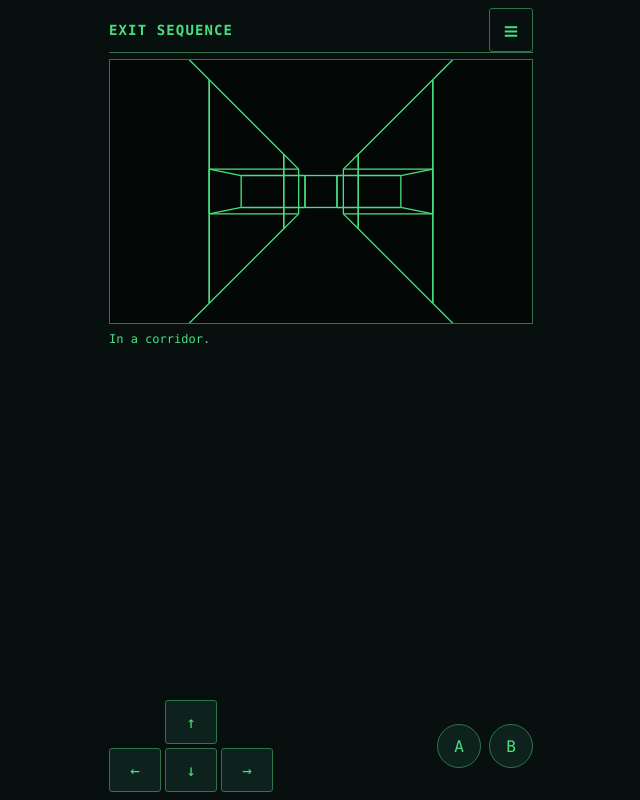
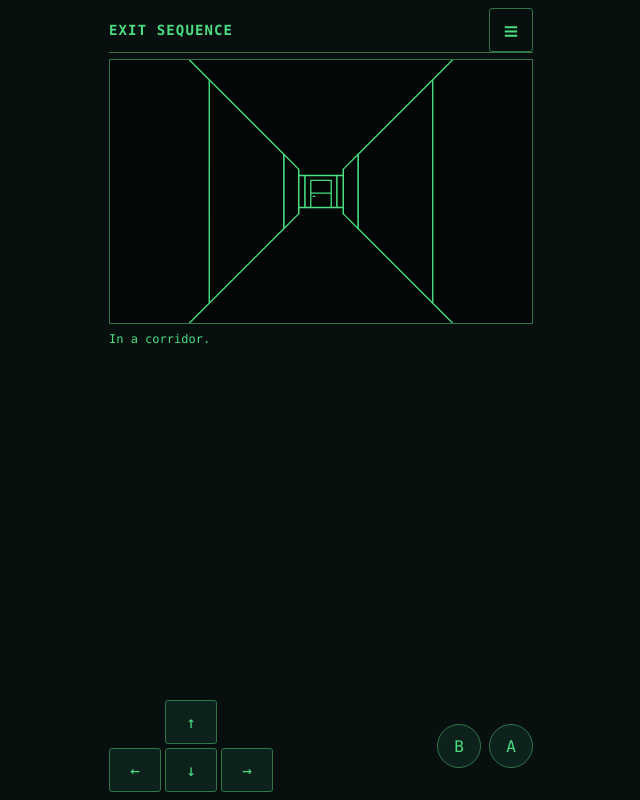
Before and after one commit to ak-sekine/exit-sequence, a website built with Vite: page index.html in a window 1280 px wide. Shown: the whole page, without its empty margins (319-959 px from the left). Built offline with nearby package versions, Linux system fonts and the light colour scheme.

Commit message:
Fix dungeon occlusion and add boundary door traversal

```diff
--- a/src/dungeon.ts
+++ b/src/dungeon.ts
@@ -1,17 +1,34 @@
 export type DungeonMap = readonly string[]
-export const DUNGEON_MAP: DungeonMap = Object.freeze(['#####', '  #  ', '  #  ', '  #  '])
+export const DUNGEON_MAP: DungeonMap = Object.freeze(['  #  ', '#####', '  #  ', '  #  ', '  #  '])
 export type Facing = 0 | 1 | 2 | 3
 export type Player = Readonly<{ x: number; y: number; facing: Facing }>
+export type Cell = Readonly<{ x: number; y: number }>
+export type Door = Readonly<{ from: Cell; to: Cell }>
+export const DOORS: readonly Door[] = Object.freeze([{ from: { x: 2, y: 1 }, to: { x: 2, y: 0 } }])
 export type Direction = 'up' | 'left' | 'right' | 'down'
-export const INITIAL_PLAYER: Player = Object.freeze({ x: 2, y: 3, facing: 0 })
+export const INITIAL_PLAYER: Player = Object.freeze({ x: 2, y: 4, facing: 0 })
 export const VECTORS = [{ x: 0, y: -1 }, { x: 1, y: 0 }, { x: 0, y: 1 }, { x: -1, y: 0 }] as const
 export const isFloor = (map: DungeonMap, x: number, y: number) => map[y]?.[x] === '#'
-export function move(map: DungeonMap, player: Player, direction: Direction) {
+const sameCell = (a: Cell, b: Cell) => a.x === b.x && a.y === b.y
+export function doorBetween(doors: readonly Door[], a: Cell, b: Cell): Door | undefined {
+  return doors.find(d => (sameCell(d.from, a) && sameCell(d.to, b)) || (sameCell(d.to, a) && sameCell(d.from, b)))
+}
+function ahead(player: Player): Cell {
+  const vector = VECTORS[player.facing]
+  return { x: player.x + vector.x, y: player.y + vector.y }
+}
+export function move(map: DungeonMap, player: Player, direction: Direction, doors: readonly Door[] = map === DUNGEON_MAP ? DOORS : []) {
   if (direction !== 'up') {
     const turn = { left: 3, right: 1, down: 2 }[direction]
     return { player: { ...player, facing: (player.facing + turn) % 4 as Facing }, message: direction }
   }
-  const vector = VECTORS[player.facing]
-  const x = player.x + vector.x, y = player.y + vector.y
-  return isFloor(map, x, y) ? { player: { ...player, x, y }, message: 'moved' as const } : { player, message: 'blocked' as const }
+  const target = ahead(player)
+  return isFloor(map, target.x, target.y) && !doorBetween(doors, player, target)
+    ? { player: { ...player, ...target }, message: 'moved' as const }
+    : { player, message: 'blocked' as const }
 }
+export function passDoor(map: DungeonMap, player: Player, doors: readonly Door[] = map === DUNGEON_MAP ? DOORS : []) {
+  const target = ahead(player), door = doorBetween(doors, player, target)
+  if (!door || !isFloor(map, player.x, player.y) || !isFloor(map, target.x, target.y)) return null
+  return { player: { ...player, ...target }, message: sameCell(target, door.to) ? 'enteredRoom' as const : 'returnedCorridor' as const }
+}
--- a/src/i18n.ts
+++ b/src/i18n.ts
@@ -4,6 +4,8 @@ export const messages = {
   menu: text('言語メニュー', 'Language menu'),
   dungeon: text('3Dダンジョン', '3D dungeon'), log: text('ログ', 'Log'),
   ready: text('通路にいる。', 'In a corridor.'),
+  enteredRoom: text('扉を開けて部屋に入った。', 'Opened the door and entered the room.'),
+  returnedCorridor: text('扉を開けて通路に戻った。', 'Opened the door and returned to the corridor.'),
   moved: text('前進した。', 'Moved forward.'),
   blocked: text('これ以上進めない。', 'Cannot go further.'),
   left: text('左を向いた。', 'Turned left.'), right: text('右を向いた。', 'Turned right.'),
--- a/src/main.ts
+++ b/src/main.ts
@@ -1,5 +1,5 @@
 import './style.css'
-import { DUNGEON_MAP, INITIAL_PLAYER, move } from './dungeon.ts'
+import { DUNGEON_MAP, INITIAL_PLAYER, move, passDoor } from './dungeon.ts'
 import type { Direction, Player } from './dungeon.ts'
 import { renderDungeon } from './renderer.ts'
 import { initialLanguage, t } from './i18n.ts'
@@ -17,7 +17,7 @@ app.innerHTML = `<main class="terminal">
   <section class="dungeon" role="img"></section>
   <section class="log" role="log" aria-live="polite" aria-relevant="additions" tabindex="0"></section>
   <div class="controls"><div class="directions"><button data-direction="up">↑</button><button data-direction="left">←</button><button data-direction="down">↓</button><button data-direction="right">→</button></div>
-  <div class="actions"><button data-action="a">A</button><button data-action="b">B</button></div></div>
+  <div class="actions"><button data-action="b">B</button><button data-action="a">A</button></div></div>
 </main>`
 function element<T extends HTMLElement>(selector: string) { return app.querySelector<T>(selector)! }
 const dungeon = element('.dungeon'), log = element('.log')
@@ -48,7 +48,13 @@ function act(direction: Direction) {
   closeMenu(); render(); appendLog(result.message)
 }
 for (const button of app.querySelectorAll<HTMLButtonElement>('[data-direction]')) button.addEventListener('click', () => act(button.dataset.direction as Direction))
-// A/B are enabled native buttons with deliberately no game action.
+element('[data-action="a"]').addEventListener('click', () => {
+  const result = passDoor(DUNGEON_MAP, player)
+  if (!result) return
+  player = result.player; logs.push(result.message)
+  closeMenu(); render(); appendLog(result.message)
+})
+// B remains an enabled native button with no game action.
 menuButton.addEventListener('click', () => { menuOpen = !menuOpen; renderMenu() })
 for (const button of menu.querySelectorAll<HTMLButtonElement>('button')) button.addEventListener('click', () => {
   language = button.dataset.language as Language
--- a/src/renderer.ts
+++ b/src/renderer.ts
@@ -1,44 +1,90 @@
-import { isFloor, VECTORS } from './dungeon.ts'
-import type { DungeonMap, Player } from './dungeon.ts'
+import { DUNGEON_MAP, DOORS, doorBetween, isFloor, VECTORS } from './dungeon.ts'
+import type { Door, DungeonMap, Player } from './dungeon.ts'
 
-// Project the visible straight corridor; stop at its first blocking wall.
-export function renderDungeon(map: DungeonMap, player: Player): string {
-  const forward = VECTORS[player.facing], right = VECTORS[(player.facing + 1) % 4]!
-  const lines: string[] = []
-  const project = (x: number, y: number, z: number) => [160 + 85 * x / z, 100 + 85 * y / z]
-  function line(x1: number, y1: number, z1: number, x2: number, y2: number, z2: number) {
-    const a = project(x1, y1, z1), b = project(x2, y2, z2)
-    lines.push(`<line x1="${a[0]}" y1="${a[1]}" x2="${b[0]}" y2="${b[1]}"/>`)
-  }
-  function wall(x1: number, z1: number, x2: number, z2: number) {
-    line(x1, -.5, z1, x2, -.5, z2); line(x1, .5, z1, x2, .5, z2)
-    line(x1, -.5, z1, x1, .5, z1); line(x2, -.5, z2, x2, .5, z2)
-  }
-  for (let depth = 0; depth < 4; depth++) {
-    const x = player.x + forward.x * depth, y = player.y + forward.y * depth
-    const near = Math.max(.1, depth - .5), far = depth + .5
-    for (const side of [-1, 1]) {
-      if (!isFloor(map, x + right.x * side, y + right.y * side)) {
-        lines.push(`<g data-wall="${side < 0 ? 'left' : 'right'}" data-depth="${depth}">`)
-        wall(side * .5, near, side * .5, far)
-      } else {
-        lines.push(`<g data-opening="${side < 0 ? 'left' : 'right'}" data-depth="${depth}">`)
-        let length = 1
-        while (length < 4 && isFloor(map, x + right.x * side * (length + 1), y + right.y * side * (length + 1))) length++
-        const outer = side * (length + .5)
-        for (const height of [-.5, .5]) {
-          line(side * .5, height, near, outer, height, near)
-          line(side * .5, height, far, outer, height, far)
-        }
-        if (!isFloor(map, x + right.x * side * (length + 1), y + right.y * side * (length + 1))) wall(outer, near, outer, far)
-        line(side * .5, -.5, far, side * .5, .5, far)
-      }
-      lines.push('</g>')
-    }
-    if (!isFloor(map, x + forward.x, y + forward.y)) {
-      lines.push(`<g data-wall="front" data-depth="${depth}">`)
-      wall(-.5, far, .5, far); lines.push('</g>'); break
+type Point = { x: number; z: number }
+type Face = { a: Point; b: Point; door: boolean }
+
+// Axis-aligned grid faces form a BSP: partition by a wall plane, then paint
+// the half-space away from the camera first. Unlike midpoint distance sorting,
+// this also orders long side corridors correctly behind nearer side walls.
+function paintOrder(faces: Face[]): Face[] {
+  if (!faces.length) return []
+  // A stable plane choice also keeps shared-edge antialiasing independent
+  // of additional geometry behind an occluder.
+  const rank = (face: Face) => face.a.z === face.b.z ? Math.abs(face.a.z) : 1e6 + Math.abs(face.a.x)
+  const pivot = faces.reduce((best, face) => rank(face) < rank(best) ? face : best)
+  const axis = pivot.a.x === pivot.b.x ? 'x' : 'z'
+  const plane = pivot.a[axis]
+  const low: Face[] = [], high: Face[] = [], on: Face[] = []
+  for (const face of faces) {
+    const a = face.a[axis] - plane, b = face.b[axis] - plane
+    if (a === 0 && b === 0) on.push(face)
+    else if (a <= 0 && b <= 0) low.push(face)
+    else if (a >= 0 && b >= 0) high.push(face)
+    else {
+      const t = a / (a - b)
+      const cut = { x: face.a.x + t * (face.b.x - face.a.x), z: face.a.z + t * (face.b.z - face.a.z) }
+      const first = { ...face, b: cut }, second = { ...face, a: cut }
+      ;(a < 0 ? low : high).push(first)
+      ;(a < 0 ? high : low).push(second)
     }
   }
-  return `<svg xmlns="http://www.w3.org/2000/svg" viewBox="0 0 320 200" aria-hidden="true"><g fill="none" stroke="currentColor" stroke-width="1">${lines.join('')}</g></svg>`
+  return plane >= 0 ? [...paintOrder(high), ...on, ...paintOrder(low)] : [...paintOrder(low), ...on, ...paintOrder(high)]
 }
+
+export function renderDungeon(map: DungeonMap, player: Player, doors: readonly Door[] = map === DUNGEON_MAP ? DOORS : []): string {
+  const forward = VECTORS[player.facing], right = VECTORS[(player.facing + 1) % 4]!
+  const camera = (x: number, y: number): Point => ({ x: (x - player.x) * right.x + (y - player.y) * right.y, z: (x - player.x) * forward.x + (y - player.y) * forward.y })
+  // Closed boundaries also exclude disconnected floor regions entirely.
+  // They cannot be seen through a wall or door, including at rasterized edges.
+  const reachable = new Set<string>([`${player.x},${player.y}`])
+  const pending = [{ x: player.x, y: player.y }]
+  for (let i = 0; i < pending.length; i++) {
+    const cell = pending[i]!
+    for (const vector of VECTORS) {
+      const target = { x: cell.x + vector.x, y: cell.y + vector.y }
+      const key = `${target.x},${target.y}`
+      if (!reachable.has(key) && isFloor(map, target.x, target.y) && !doorBetween(doors, cell, target)) {
+        reachable.add(key); pending.push(target)
+      }
+    }
+  }
+  const faces: Face[] = [], seen = new Set<string>()
+  for (let y = 0; y < map.length; y++) for (let x = 0; x < map[y]!.length; x++) {
+    if (!isFloor(map, x, y) || !reachable.has(`${x},${y}`)) continue
+    for (const vector of VECTORS) {
+      const target = { x: x + vector.x, y: y + vector.y }
+      const door = !!doorBetween(doors, { x, y }, target)
+      if (isFloor(map, target.x, target.y) && !door) continue
+      const cx = x + vector.x / 2, cy = y + vector.y / 2
+      const key = `${cx},${cy}`
+      if (seen.has(key)) continue
+      seen.add(key)
+      const a = camera(cx - vector.y / 2, cy + vector.x / 2)
+      const b = camera(cx + vector.y / 2, cy - vector.x / 2)
+      faces.push({ a, b, door })
+    }
+  }
+  const project = (p: Point, height: number) => `${160 + 85 * p.x / p.z},${100 + 85 * height / p.z}`
+  const output: string[] = []
+  for (const face of paintOrder(faces)) {
+    let { a, b } = face
+    // Clip at the near plane before perspective projection, including walls
+    // of the player's own cell. Never project points behind the camera.
+    const near = .05
+    if (a.z < near && b.z < near) continue
+    if (a.z < near) a = { x: a.x + (b.x - a.x) * (near - a.z) / (b.z - a.z), z: near }
+    if (b.z < near) b = { x: b.x + (a.x - b.x) * (near - b.z) / (a.z - b.z), z: near }
+    const side = a.z === b.z ? 'front' : a.x < 0 ? 'left' : 'right'
+    output.push(`<g data-wall="${side}"${face.door ? ' data-door="true"' : ''}><polygon fill="var(--dungeon-background, #030806)" points="${project(a, -.5)} ${project(b, -.5)} ${project(b, .5)} ${project(a, .5)}"/>`)
+    if (face.door) {
+      const inset = (t: number): Point => ({ x: face.a.x + (face.b.x - face.a.x) * t, z: face.a.z + (face.b.z - face.a.z) * t })
+      const left = inset(.18), right = inset(.82), handle1 = inset(.68), handle2 = inset(.76)
+      if (left.z >= near && right.z >= near) {
+        output.push(`<path fill="none" d="M${project(left, .5)} L${project(left, -.35)} L${project(right, -.35)} L${project(right, .5)} M${project(left, .05)} L${project(right, .05)} M${project(handle1, .15)} L${project(handle2, .15)}"/>`)
+      }
+    }
+    output.push('</g>')
+  }
+  return `<svg xmlns="http://www.w3.org/2000/svg" viewBox="0 0 320 200" aria-hidden="true"><g stroke="currentColor" stroke-width="1" stroke-linejoin="round">${output.join('')}</g></svg>`
+}
--- a/src/style.css
+++ b/src/style.css
@@ -11,7 +11,7 @@ button:focus-visible, .log:focus-visible { outline: 2px solid #e5fff0; outline-o
 .menu-toggle { width: 44px; height: 44px; font-size: 24px; background: transparent; }
 .language-menu { position: absolute; z-index: 2; right: 0; top: calc(100% + 4px); display: grid; gap: 6px; padding: 8px; width: 170px; border: 1px solid #2f7548; background: #07100f; }
 .language-menu button[aria-pressed="true"] { border-color: #e5fff0; }
-.dungeon { flex: 0 1 auto; min-height: 0; width: 100%; aspect-ratio: 8 / 5; max-height: max(0px, calc(100dvh - 210px - var(--safe-top) - var(--safe-bottom))); background: #030806; border: 1px solid #2f7548; overflow: hidden; }
+.dungeon { --dungeon-background: #030806; flex: 0 1 auto; min-height: 0; width: 100%; aspect-ratio: 8 / 5; max-height: max(0px, calc(100dvh - 210px - var(--safe-top) - var(--safe-bottom))); background: var(--dungeon-background); border: 1px solid #2f7548; overflow: hidden; }
 .dungeon svg { width: 100%; height: 100%; display: block; }
 .log { flex: 1 1 0; min-height: 0; overflow: auto; overscroll-behavior: contain; overflow-wrap: anywhere; font-size: 12px; line-height: 1.6; }
 .log p { margin: 0 0 4px; }
```
Also changed, not shown: docs/dungeon-sample.md (+22 -9 lines), docs/ui-layout.md (+2 -2 lines), tests/browser-check.mjs (+42 -12 lines), tests/dungeon.test.ts (+34 -18 lines).
